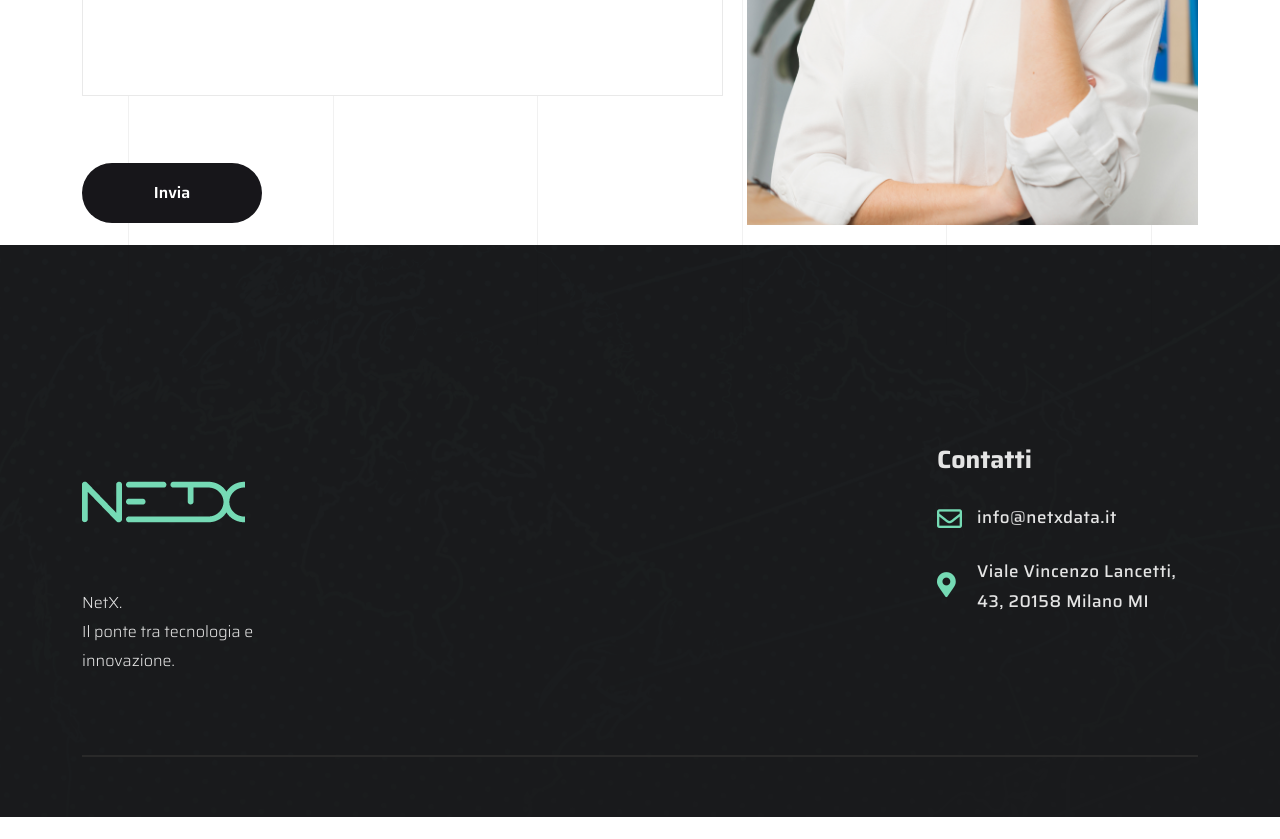
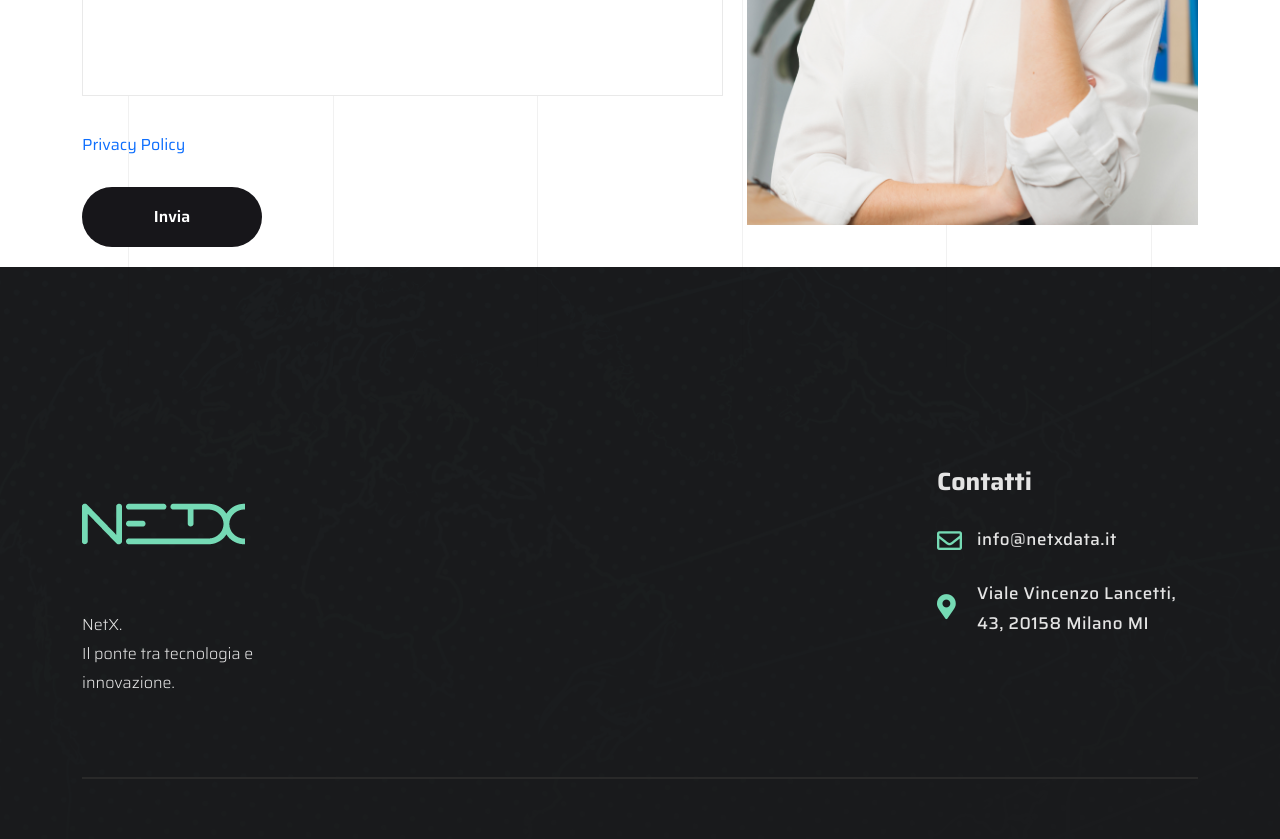
Before and after one commit to netxdata/netx-site, a React (Create React App) app: page /contact in a window 1280 px wide. Shown: the part 1660-2499 px from the top of the page. Before the commit the page ends 2477 px from the top, so only its background shows below. Built offline with nearby package versions, Linux system fonts and the light colour scheme.

Commit message:
add iubenda

```diff
--- /dev/null
+++ b/src/components/common/iubenda/Iubenda.jsx
@@ -0,0 +1,40 @@
+import React, { useEffect } from 'react';
+
+const Iubenda = () => {
+  useEffect(() => {
+    const loader = () => {
+      const script = document.createElement('script');
+      script.src = 'https://cdn.iubenda.com/iubenda.js';
+      script.async = true;
+      document.body.appendChild(script);
+    };
+
+    if (window.addEventListener) {
+      window.addEventListener('load', loader, false);
+    } else if (window.attachEvent) {
+      window.attachEvent('onload', loader);
+    } else {
+      window.onload = loader;
+    }
+
+    return () => {
+      if (window.removeEventListener) {
+        window.removeEventListener('load', loader, false);
+      } else if (window.detachEvent) {
+        window.detachEvent('onload', loader);
+      }
+    };
+  }, []);
+
+  return (
+    <a
+      href="https://www.iubenda.com/privacy-policy/18177949"
+      className="iubenda-black iubenda-noiframe iubenda-embed iubenda-noiframe"
+      title="Privacy Policy"
+    >
+      Privacy Policy
+    </a>
+  );
+};
+
+export default Iubenda;
--- a/src/components/common/mailchimp/MailchimpFullForm.jsx
+++ b/src/components/common/mailchimp/MailchimpFullForm.jsx
@@ -1,5 +1,6 @@
 import React from "react";
 import { copy } from "../../../data/data";
+import Iubenda from "../iubenda/Iubenda";
 
 function MailchimpFullForm() {
   return (
@@ -23,6 +24,7 @@ function MailchimpFullForm() {
               {/* real people should not fill this in and expect good things - do not remove this or risk form bot signups */}
               <input type="text" name="b_cdea3b05c8eb225aab7ce8071_9fe854216f" tabIndex="-1" defaultValue="" />
           </div>
+          <Iubenda />
           <div className="optionalParent">
               <div className="clear foot">
                   <input type="submit" name="subscribe" id="mc-embedded-subscribe" className="button" value="Invia" />
```
